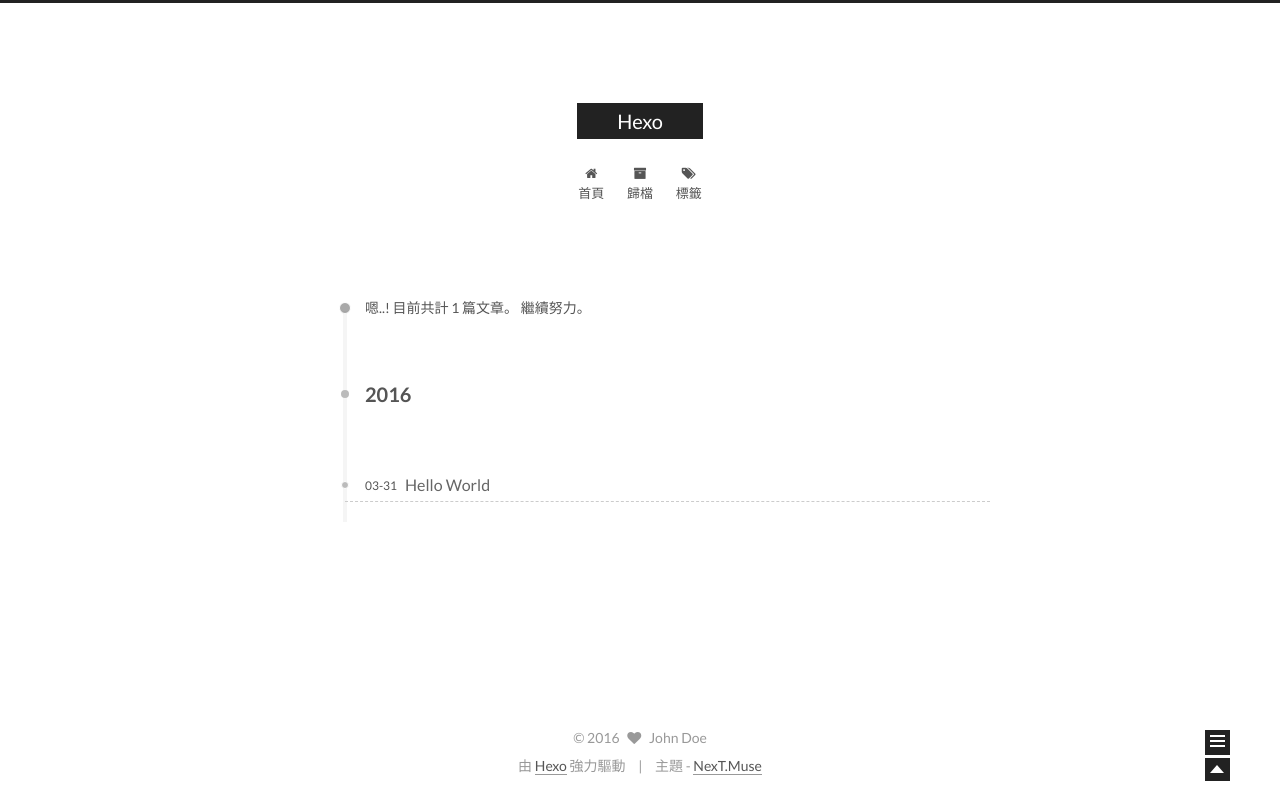
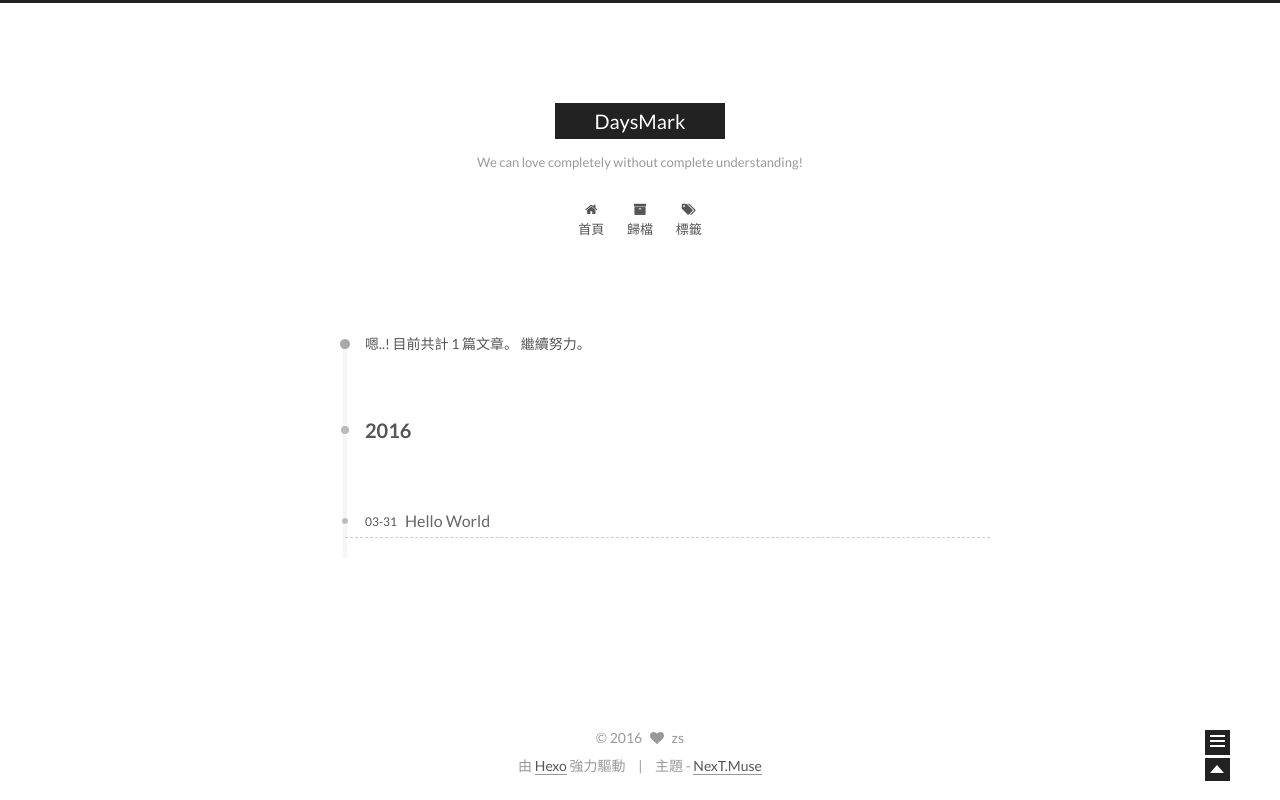
Before and after one commit to daysmark/daysmark.github.io, a plain HTML site: page archives/2016/03/index.html in a window 1280 px wide. Drawn offline with Linux system fonts and the light colour scheme.

Commit message:
Site updated: 2016-04-01 09:12:56

```diff
--- a/archives/2016/03/index.html
+++ b/archives/2016/03/index.html
@@ -59,12 +59,12 @@
 
 <meta name="description">
 <meta property="og:type" content="website">
-<meta property="og:title" content="Hexo">
+<meta property="og:title" content="DaysMark">
 <meta property="og:url" content="http://yoursite.com/archives/2016/03/index.html">
-<meta property="og:site_name" content="Hexo">
+<meta property="og:site_name" content="DaysMark">
 <meta property="og:description">
 <meta name="twitter:card" content="summary">
-<meta name="twitter:title" content="Hexo">
+<meta name="twitter:title" content="DaysMark">
 <meta name="twitter:description">
 
 
@@ -83,10 +83,10 @@
   };
 </script>
 
-  <title> 歸檔 | Hexo </title>
+  <title> 歸檔 | DaysMark </title>
 </head>
 
-<body itemscope itemtype="http://schema.org/WebPage" lang="">
+<body itemscope itemtype="http://schema.org/WebPage" lang="zh">
 
 
 
@@ -112,11 +112,11 @@
   <div class="custom-logo-site-title">
     <a href="/"  class="brand" rel="start">
       <span class="logo-line-before"><i></i></span>
-      <span class="site-title">Hexo</span>
+      <span class="site-title">DaysMark</span>
       <span class="logo-line-after"><i></i></span>
     </a>
   </div>
-  <p class="site-subtitle"></p>
+  <p class="site-subtitle">We can love completely without complete understanding!</p>
 </div>
 
 <div class="site-nav-toggle">
@@ -273,8 +273,8 @@
         <div class="site-author motion-element" itemprop="author" itemscope itemtype="http://schema.org/Person">
           <img class="site-author-image" itemprop="image"
                src="/images/default_avatar.jpg"
-               alt="John Doe" />
-          <p class="site-author-name" itemprop="name">John Doe</p>
+               alt="zs" />
+          <p class="site-author-name" itemprop="name">zs</p>
           <p class="site-description motion-element" itemprop="description"></p>
         </div>
         <nav class="site-state motion-element">
@@ -325,7 +325,7 @@
   <span class="with-love">
     <i class="fa fa-heart"></i>
   </span>
-  <span class="author" itemprop="copyrightHolder">John Doe</span>
+  <span class="author" itemprop="copyrightHolder">zs</span>
 </div>
 
 <div class="powered-by">
--- a/css/main.css
+++ b/css/main.css
@@ -1528,7 +1528,7 @@
   width: 4px;
   height: 4px;
   border-radius: 50%;
-  background: #957455;
+  background: #38f905;
 }
 .sidebar-nav {
   margin: 0 0 20px;
```
Also changed, not shown: 2016/03/31/hello-world/index.html (+8 -8 lines), archives/2016/index.html (+10 -10 lines), archives/index.html (+10 -10 lines), index.html (+10 -10 lines).
